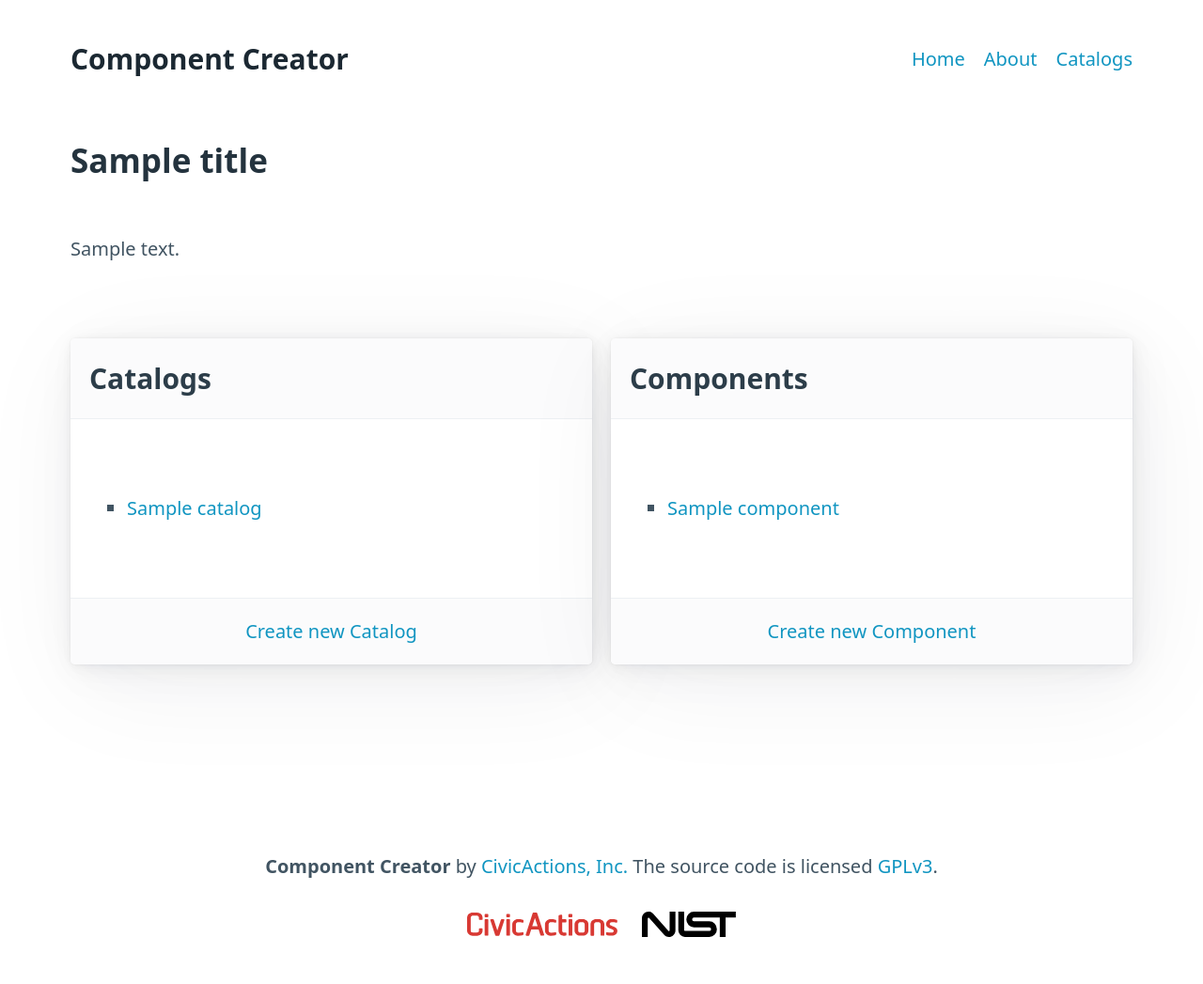
After one commit to CivicActions/component_creator, a Flask app: template app/main/templates/home.html in a window 1280 px wide. The commit adds this page. Shown: the whole page at 94% size. Run offline with Flask 3, Linux system fonts and the light colour scheme; the template is opened without the code that fills it: most values are stand-ins (such as "Sample title", 1, 10 or a date in 2020); parts of the project's set-up code (start-up, migrations or seed data) failed here and were passed over.

Commit message:
Feature/homepage (#8)
* Adding Catalog and Control blocks.

* Adding Catalog and Control blocks.

```diff
--- a/app/catalogs/routes.py
+++ b/app/catalogs/routes.py
@@ -43,6 +43,11 @@ def replace_odps(statements: list, parameters: dict) -> list:
             text = text.replace(placeholder, value)
         statements[k]["prose"] = text
     return statements
+
+
+def catalog_block():
+    catalogs = Catalog.query.all()
+    return catalogs
 
 
 @bp.route("/")
--- a/app/main/__init__.py
+++ b/app/main/__init__.py
@@ -1,5 +1,9 @@
 from flask import Blueprint
 
-bp = Blueprint("main", __name__)
+bp = Blueprint(
+    "main",
+    __name__,
+    template_folder="templates",
+)
 
 from app.main import routes  # noqa: E402, F401
--- /dev/null
+++ b/app/main/templates/home.html
@@ -0,0 +1,12 @@
+{% extends "layout.html" %}
+
+{% block title %}{{ title }}{% endblock %}
+{% block page_title %}{{ title }}{% endblock %}
+
+{% block content %}
+    {{ content }}
+    <div class="grid">
+        <div>{% include "catalogs_block.html" %}</div>
+        <div>{% include "components_block.html" %}</div>
+    </div>
+{% endblock %}
--- a/app/static/css/styles.css
+++ b/app/static/css/styles.css
@@ -34,6 +34,21 @@ a.update-link {
   display: inline-block;
   float: right;
   margin-top: 2em;
+}
+
+h1.logo {
+  font-size: 1.5rem;
+  margin-bottom: 0px;
+}
+
+article.home header {
+  padding: 1em;
+}
+article.home header h3 {
+  margin: 0px;
+}
+article.home footer {
+  padding: 1em;
 }
 
 .desc-0 {
--- a/app/static/css/styles.scss
+++ b/app/static/css/styles.scss
@@ -35,6 +35,23 @@ a.update-link {
   display: inline-block;
   float: right;
   margin-top: 2em;
+}
+
+h1.logo {
+  font-size: 1.5rem;
+  margin-bottom: 0px;
+}
+
+article.home {
+  header {
+    padding: 1em;
+    h3 {
+      margin: 0px;
+    }
+  }
+  footer {
+    padding: 1em;
+  }
 }
 
 .desc-0 {
--- /dev/null
+++ b/app/templates/catalogs_block.html
@@ -0,0 +1,19 @@
+<article class="home">
+    <header><h3>Catalogs</h3></header>
+    {% if catalogs %}
+    <ul>
+        {% for catalog in catalogs %}
+            <li>
+                <a href="#">
+                    {{ catalog.title }}
+                </a>
+           </li>
+        {% endfor %}
+    </ul>
+    {% else %}
+        <p>There are no catalogs yet.</p>
+    {% endif %}
+    <footer>
+        <a href={{ url_for("catalogs.catalog_add") }}>Create new Catalog</a>
+    </footer>
+</article>
--- /dev/null
+++ b/app/templates/components_block.html
@@ -0,0 +1,19 @@
+<article class="home">
+    <header><h3>Components</h3></header>
+    {% if components %}
+    <ul>
+        {% for component in components %}
+            <li>
+                <a href="#">
+                    {{ component.title }}
+                </a>
+           </li>
+        {% endfor %}
+    </ul>
+    {% else %}
+        <p>There are no Components yet.</p>
+    {% endif %}
+    <footer>
+        <a href="#">Create new Component</a>
+    </footer>
+</article>
--- a/app/templates/navbar.html
+++ b/app/templates/navbar.html
@@ -1,4 +1,7 @@
 <nav class="container" role="navigation" aria-label="main navigation">
+    <ul>
+        <li><h1 class="logo">Component Creator</h1></li>
+    </ul>
     <ul>
         <li><a href={{ url_for("main.index") }}>Home</a></li>
         <li><a href={{ url_for("main.about") }}>About</a></li>
```
Also changed, not shown: app/main/routes.py (+5 -2 lines), app/main/templates/page.html (renamed from app/templates/page.html), 1 other file.
